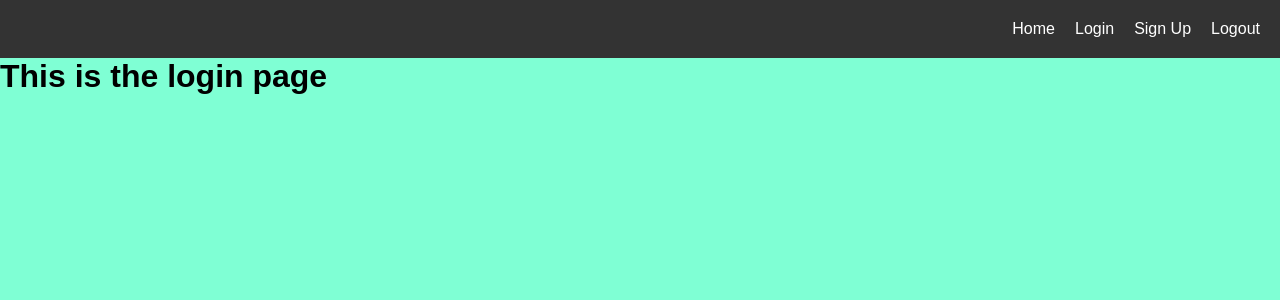
After one commit to Daki-15/Full-Stack-Note-Taking-App, a Flask app: template website/templates/login.html in a window 1280 px wide. The commit adds this page. Shown: the top 300 px of the page. Run offline with Flask 3, Linux system fonts and the light colour scheme; the template is opened without the code that fills it, so the values that code supplies are empty.

Commit message:
adding login and signup pages

```diff
--- a/website/auth.py
+++ b/website/auth.py
@@ -1,10 +1,10 @@
-from flask import Blueprint
+from flask import Blueprint, render_template
 
 auth = Blueprint('auth', __name__)
 
 @auth.route('/login')
 def login():
-    return "<p>LogIn</p>"
+    return render_template("login.html")
 
 @auth.route('/logout')
 def logout():
@@ -12,4 +12,4 @@ def logout():
 
 @auth.route('/sign-up')
 def sign_up():
-    return "<p>SignUp</p>"
+    return render_template("sign_up.html")
--- a/website/static/base.css
+++ b/website/static/base.css
@@ -0,0 +1,76 @@
+/* Reset some default styles */
+* {
+    margin: 0;
+    padding: 0;
+    box-sizing: border-box;
+  }
+
+  /* Body styles */
+  body {
+    font-family: Arial, sans-serif;
+    background-color: aquamarine;
+  }
+
+  /* Navigation styles */
+  nav {
+    background-color: #333;
+    padding: 10px;
+    display: flex;
+    justify-content: flex-end; /* Align navigation to the right */
+    align-items: center;
+  }
+
+  nav button {
+    background-color: transparent;
+    border: none;
+    color: #fff;
+    cursor: pointer;
+    padding: 10px;
+  }
+
+  nav button span {
+    display: block;
+    width: 25px;
+    height: 3px;
+    background-color: #fff;
+    margin: 5px 0;
+  }
+
+  nav div {
+    display: none;
+  }
+
+  nav div div {
+    display: flex;
+    flex-direction: column;
+  }
+
+  nav a {
+    color: #fff;
+    text-decoration: none;
+    padding: 10px;
+  }
+
+  nav a:hover {
+    background-color: #555;
+  }
+
+  /* Content styles */
+  .content {
+    padding: 20px;
+  }
+
+  /* Media query for larger screens */
+  @media (min-width: 768px) {
+    nav button {
+      display: none;
+    }
+
+    nav div {
+      display: block;
+    }
+
+    nav div div {
+      flex-direction: row;
+    }
+  }
--- a/website/templates/base.html
+++ b/website/templates/base.html
@@ -3,7 +3,7 @@
 <head>
     <meta charset="UTF-8">
     <meta name="viewport" content="width=device-width, initial-scale=1.0">
-    <link type="text/css" href="{{ url_for('static', filename='base.css') }}">
+    <link rel="stylesheet" type="text/css" href="{{ url_for('static', filename='base.css') }}">
     <title>{% block title %}Home{% endblock %}</title>
 </head>
 <body>
--- a/website/templates/home.html
+++ b/website/templates/home.html
@@ -1,5 +1,5 @@
 {% extends "base.html" %}
-    {% block title %} Changed {% endblock %}
+    {% block title %} Home {% endblock %}
 
     {% block content %}
         <h1>This is the home page</h1>
--- /dev/null
+++ b/website/templates/login.html
@@ -0,0 +1,6 @@
+{% extends "base.html" %}
+    {% block title %} Login {% endblock %}
+
+    {% block content %}
+        <h1>This is the login page</h1>
+    {% endblock %}
--- /dev/null
+++ b/website/templates/sign_up.html
@@ -0,0 +1,6 @@
+{% extends "base.html" %}
+    {% block title %} Sign Up {% endblock %}
+
+    {% block content %}
+        <h1>This is the sign up page</h1>
+    {% endblock %}
```
